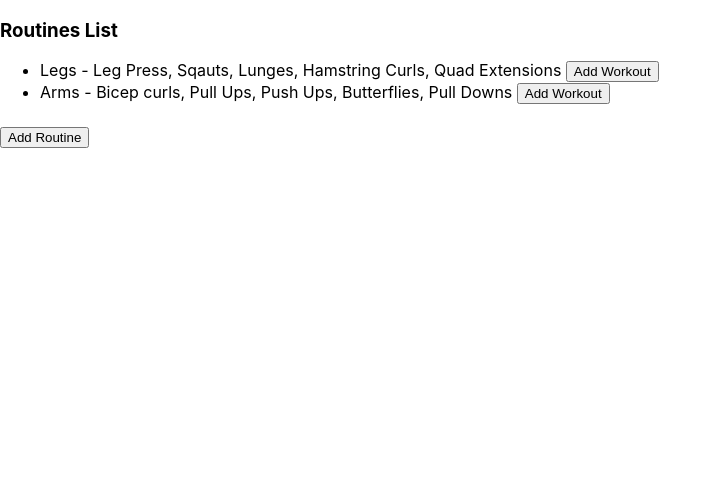
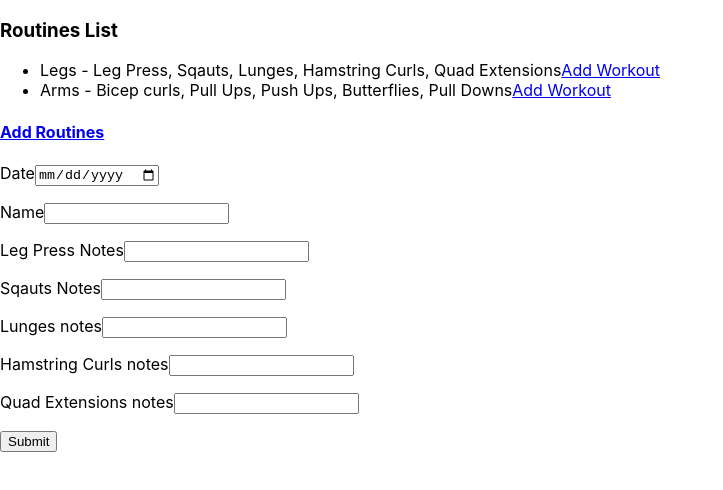
Before and after one commit to DakotaLMartinez/react-exercise-logger, a React (Create React App) app: page /routines/1/workouts/new in a window 1280 px wide. Shown: the top 490 px of the page, without its empty margins (0-723 px from the left). Built offline with nearby package versions, Linux system fonts and the light colour scheme; data requests are answered from the project's data file.

Commit message:
add react router

```diff
--- a/db.json
+++ b/db.json
@@ -18,5 +18,18 @@
       "exercise_5": "Pull Downs",
       "id": 2
     }
+  ],
+  "workouts": [
+    {
+      "routine_id": 1,
+      "date": "2020-04-23",
+      "name": "Shaun",
+      "exercise_1_notes": "10 reps of 150 lbs",
+      "exercise_2_notes": "10 reps of 20 squats",
+      "exercise_3_notes": "skipped",
+      "exercise_4_notes": "10 reps of 30lb",
+      "exercise_5_notes": "10 reps of 20lb",
+      "id": 1
+    }
   ]
 }
--- a/package.json
+++ b/package.json
@@ -8,6 +8,7 @@
     "@testing-library/user-event": "^7.1.2",
     "react": "^16.13.1",
     "react-dom": "^16.13.1",
+    "react-router-dom": "^5.1.2",
     "react-scripts": "3.4.1"
   },
   "scripts": {
--- a/src/App.js
+++ b/src/App.js
@@ -1,13 +1,116 @@
 import React from 'react';
 import './App.css';
 import RoutinesContainer from './components/RoutinesContainer';
+import {
+  BrowserRouter as Router,
+  Switch,
+  Route,
+  Link,
+  useRouteMatch,
+  useParams
+} from "react-router-dom";
 
 function App() {
   return (
-    <div>
-      <RoutinesContainer />
-    </div>
+    <Router>
+      <Switch>
+        <Route path="/" component={RoutinesContainer} />
+        <Route path="/routines">
+          <RoutinesContainer />
+        </Route>
+      </Switch>
+    </Router>
   );
 }
 
 export default App;
+
+// // import React from "react";
+// // import React from "react";
+// import {
+//   BrowserRouter as Router,
+//   Switch,
+//   Route,
+//   Link,
+//   useRouteMatch,
+//   useParams
+// } from "react-router-dom";
+
+// export default function App() {
+//   return (
+//     <Router>
+//       <div>
+//         <ul>
+//           <li>
+//             <Link to="/">Home</Link>
+//           </li>
+//           <li>
+//             <Link to="/about">About</Link>
+//           </li>
+//           <li>
+//             <Link to="/mytopics">Topics</Link>
+//           </li>
+//         </ul>
+
+//         <Switch>
+//           <Route path="/about">
+//             <About />
+//           </Route>
+//           <Route path="/mytopics">
+//             <Topics />
+//           </Route>
+//           <Route path="/">
+//             <Home />
+//           </Route>
+//         </Switch>
+//       </div>
+//     </Router>
+//   );
+// }
+
+// function Home() {
+//   return <h2>Home</h2>;
+// }
+
+// function About() {
+//   return <h2>About</h2>;
+// }
+
+// function Topics() {
+//   let match = useRouteMatch();
+
+//   return (
+//     <div>
+//       <h2>Topics</h2>
+//       <h3>MatchUrl: {match.url} MatchPath: {match.path} </h3>
+//       <ul>
+//         <li>
+//           <Link to={`${match.url}/components`}>Components</Link>
+//         </li>
+//         <li>
+//           <Link to={`${match.url}/props-v-state`}>
+//             Props v. State
+//           </Link>
+//         </li>
+//       </ul>
+
+//       {/* The Topics page has its own <Switch> with more routes
+//           that build on the /topics URL path. You can think of the
+//           2nd <Route> here as an "index" page for all topics, or
+//           the page that is shown when no topic is selected */}
+//       <Switch>
+//         <Route path={`${match.path}/:topicId`}>
+//           <Topic />
+//         </Route>
+//         <Route path={match.path}>
+//           <h3>Please select a topic.</h3>
+//         </Route>
+//       </Switch>
+//     </div>
+//   );
+// }
+
+// function Topic() {
+//   let { topicId } = useParams();
+//   return <h3>Requested topic ID: {topicId}</h3>;
+// }
--- a/src/components/NewWorkoutForm.js
+++ b/src/components/NewWorkoutForm.js
@@ -43,7 +43,7 @@ class NewWorkoutForm extends Component {
         <p>
           <label htmlFor="date">Date</label>
           <input
-            type="text"
+            type="date"
             name="date"
             id="date"
             value={this.state.date}
--- a/src/components/RoutineListItem.js
+++ b/src/components/RoutineListItem.js
@@ -1,9 +1,15 @@
 import React from 'react';
+import { Link } from 'react-router-dom';
 
-const RoutineListItem = ({id, title, exercise_1, exercise_2, exercise_3, exercise_4, exercise_5, handleAddWorkoutClick}) => {
+const RoutineListItem = ({id, title, exercise_1, exercise_2, exercise_3, exercise_4, exercise_5}) => {
   return (
     <li>
-      {title} - {exercise_1}, {exercise_2}, {exercise_3}, {exercise_4}, {exercise_5} <button onClick={(e) => handleAddWorkoutClick(id)}>Add Workout</button>
+      {title} - {exercise_1}, {exercise_2}, {exercise_3}, {exercise_4}, {exercise_5}
+      <Link to={{
+        pathname: `/routines/${id}/workouts/new`
+      }}>
+        Add Workout
+      </Link>
     </li>
   )
 }
--- a/src/components/RoutinesContainer.js
+++ b/src/components/RoutinesContainer.js
@@ -2,6 +2,14 @@ import React, { Component } from 'react';
 import RoutinesList from './RoutinesList';
 import NewRoutineForm from './NewRoutineForm';
 import NewWorkoutForm from './NewWorkoutForm';
+import {
+  BrowserRouter as Router,
+  Switch,
+  Route,
+  Link,
+  useRouteMatch,
+  useParams
+} from "react-router-dom";
 
 class RoutinesContainer extends Component {
 
@@ -10,40 +18,17 @@ class RoutinesContainer extends Component {
     this.state = {
       routines: [],
       workouts: [],
-      activeForm: null,
-      activeRoutine: null
+      loading: true
     }
     this.addRoutine = this.addRoutine.bind(this)
-    this.handleAddRoutineButtonClick = this.handleAddRoutineButtonClick.bind(this)
-    this.handleAddWorkoutButtonClick = this.handleAddWorkoutButtonClick.bind(this)
   }
 
   componentDidMount() {
     fetch('http://localhost:3001/routines')
       .then(response => response.json())
       .then(routines => {
-        this.setState({ routines: routines })
+        this.setState({ routines: routines, loading: false })
       })
-  }
-
-  // shouldComponentUpdate(nextProps, nextState) {
-  //   return nextProps !== this.props || nextState !== this.state
-  // }
-
-  handleAddRoutineButtonClick(e) {
-    e.preventDefault();
-    this.setState({
-      activeForm: 'addRoutine'
-    })
-  }
-
-  handleAddWorkoutButtonClick(routineId) {
-    this.setState((state, props) => {
-      return {
-        activeForm: 'addWorkout',
-        activeRoutine: state.routines.find(routine => routine.id == routineId)
-      }
-    })
   }
 
   addRoutine(routine) {
@@ -83,25 +68,36 @@ class RoutinesContainer extends Component {
       })
   }
 
-  render() {
+  renderLoadedContent() {
     return (
-      <section>
-        <h3>Routines List</h3>
+      <React.Fragment>
         <RoutinesList
           routines={this.state.routines}
           handleAddWorkoutClick={this.handleAddWorkoutButtonClick}
         />
         <h4>
-          <button onClick={this.handleAddRoutineButtonClick}>Add Routine</button></h4>
-        {this.state.activeForm === 'addRoutine' &&
-          <NewRoutineForm addRoutine={this.addRoutine} />
-        }
-        {this.state.activeForm === 'addWorkout' &&
-          <NewWorkoutForm
-            addWorkout={this.addWorkout}
-            routine={this.state.activeRoutine}
-          />
-        }
+          <Link to="/routines/new">Add Routines</Link>
+        </h4>
+        <Switch>
+          <Route path="/routines/new">
+            <NewRoutineForm addRoutine={this.addRoutine} />
+          </Route>
+          <Route path="/routines/:routineId/workouts/new" render={(routerProps) =>
+            <NewWorkoutForm
+              addWorkout={this.addWorkout}
+              routine={this.state.routines.find(routine => routerProps.match.params.routineId == routine.id)}
+            />
+          }>
+          </Route>
+        </Switch>
+      </React.Fragment>
+    )
+  }
+  render() {
+    return (
+      <section>
+        <h3>Routines List</h3>
+        {this.state.loading ? 'Loading...' : this.renderLoadedContent()}
       </section>
     )
   }
--- a/src/components/RoutinesList.js
+++ b/src/components/RoutinesList.js
@@ -1,11 +1,16 @@
 import React from 'react';
 import RoutineListItem from './RoutineListItem';
 
-const RoutinesList = ({routines, handleAddWorkoutClick}) => {
+const RoutinesList = ({routines}) => {
   //console.log('routines',routines)
   return (
     <ul>
-      {routines.map(routineAttributes => <RoutineListItem {...routineAttributes} handleAddWorkoutClick={handleAddWorkoutClick} />)}
+      {routines.map(routineAttributes =>
+        <RoutineListItem
+          key={routineAttributes.id}
+          {...routineAttributes}
+        />)
+      }
     </ul>
   )
 }
```
Also changed, not shown: 2 other files (tests, documents, lock files or other folders).
